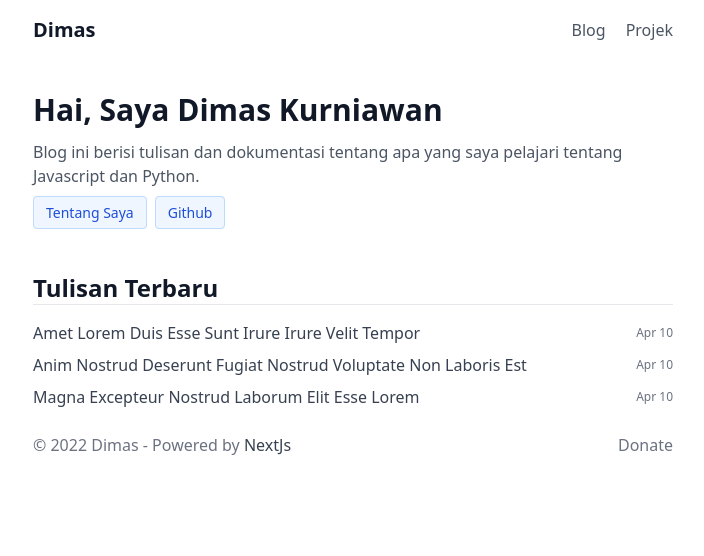
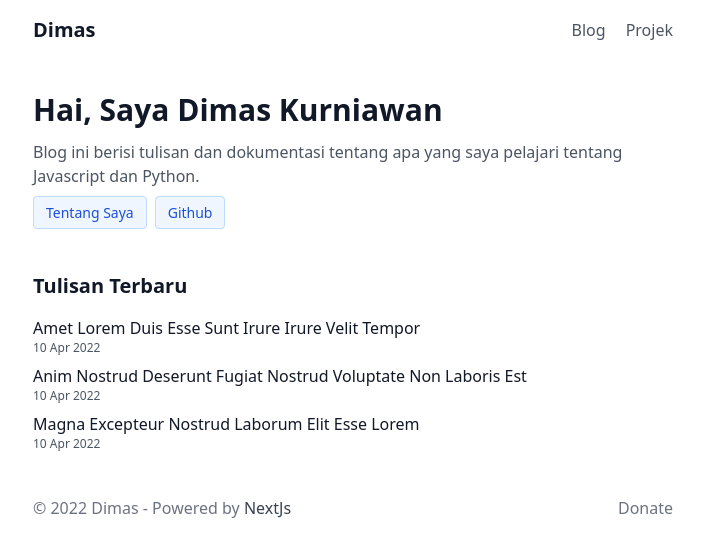
Before and after one commit to kdimas12/kdimas, a Next.js app: page / in a window 1280 px wide. Shown: the top 556 px of the page, without its empty margins (287-991 px from the left). Built offline with nearby package versions, Linux system fonts and the light colour scheme.

Commit message:
:lipstick: Change design list post

```diff
--- a/pages/blog/index.js
+++ b/pages/blog/index.js
@@ -25,12 +25,14 @@ export default function Blog({ contents }) {
           {contents.map((content, index) => (
             <li key={index}>
               <Link href={`/blog/${content.slug}`}>
-                <a className='capitalize rounded-sm py-1 md:-mx-3 md:px-3 md:hover:bg-gray-200 md:hover:text-gray-900 text-gray-700 flex gap-4  items-center'>{content.fronmatter.title} <span className="whitespace-nowrap ml-auto text-sm text-gray-500 text-xs">
-                  {new Date(content.fronmatter.date).toLocaleDateString('en-us', {
-                    day: '2-digit',
-                    month: 'short',
-                  })}
-                </span></a>
+                <a className='capitalize rounded-sm py-1 md:-mx-3 md:px-3 md:hover:bg-gray-200 grid text-gray-900'>
+                  <span>
+                    {content.fronmatter.title}
+                  </span>
+                  <span className='text-gray-600 text-xs'>
+                    {new Intl.DateTimeFormat(['ban', 'id'], { day: "2-digit", month: "short", year: "numeric" }).format(new Date(content.fronmatter.date))}
+                  </span>
+                </a>
               </Link>
             </li>
           ))}
--- a/pages/index.js
+++ b/pages/index.js
@@ -35,19 +35,20 @@ export default function Home({ contents }) {
       {/* Hero end */}
 
       {/* Post start */}
-      <div>
-        <h3 className="font-bold text-2xl text-gray-900">Tulisan Terbaru</h3>
-        <hr className='mb-3' />
+      <div className='mb-5'>
+        <h3 className="font-bold text-xl text-gray-900 mb-3">Tulisan Terbaru</h3>
         <ul>
           {contents.map((content, index) => (
             <li key={index}>
               <Link href={`/blog/${content.slug}`}>
-                <a className='capitalize rounded-sm py-1 md:-mx-3 md:px-3 md:hover:bg-gray-200 md:hover:text-gray-900 text-gray-700 flex gap-4  items-center'>{content.fronmatter.title} <span className="whitespace-nowrap ml-auto text-sm text-gray-500 text-xs">
-                  {new Date(content.fronmatter.date).toLocaleDateString('en-us', {
-                    day: '2-digit',
-                    month: 'short',
-                  })}
-                </span></a>
+                <a className='capitalize rounded-sm py-1 md:-mx-3 md:px-3 md:hover:bg-gray-200 grid text-gray-900'>
+                  <span>
+                    {content.fronmatter.title}
+                  </span>
+                  <span className='text-gray-600 text-xs'>
+                    {new Intl.DateTimeFormat(['ban', 'id'], { day: "2-digit", month: "short", year: "numeric" }).format(new Date(content.fronmatter.date))}
+                  </span>
+                </a>
               </Link>
             </li>
           ))}
```
